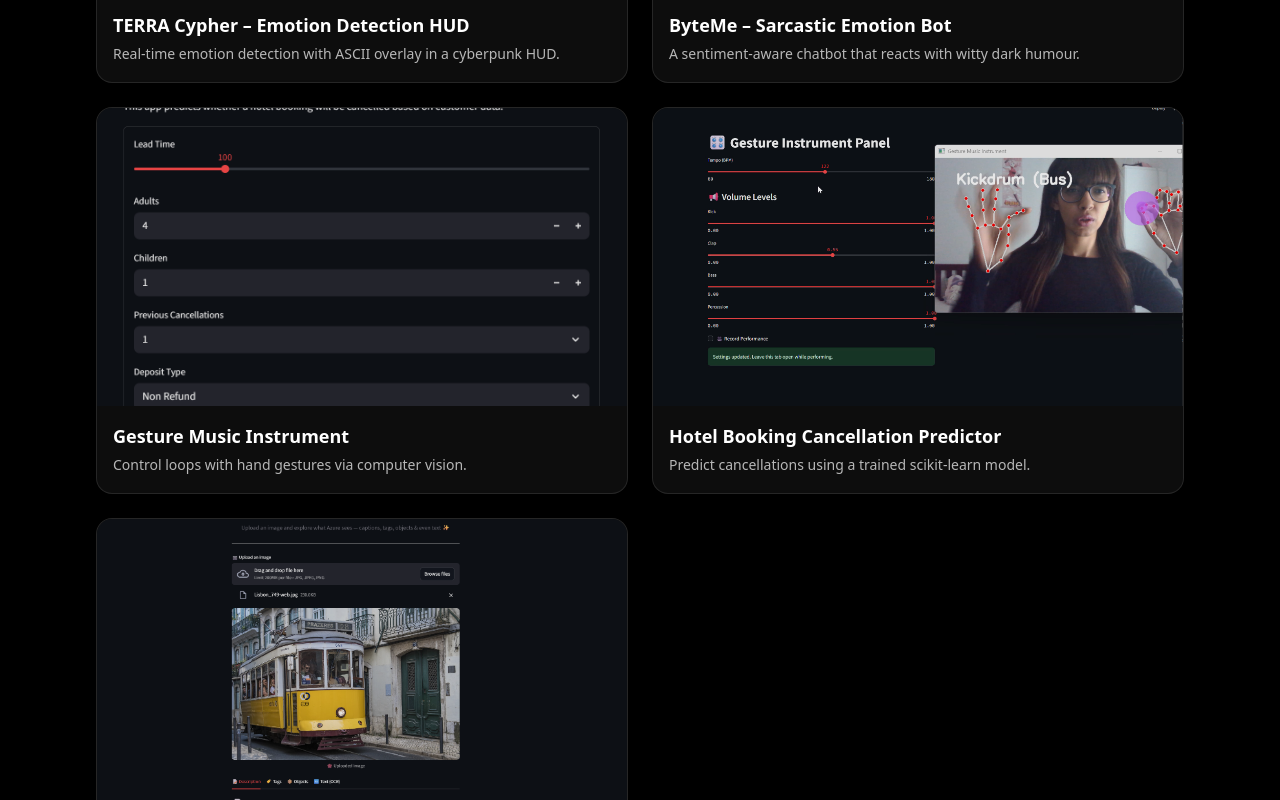
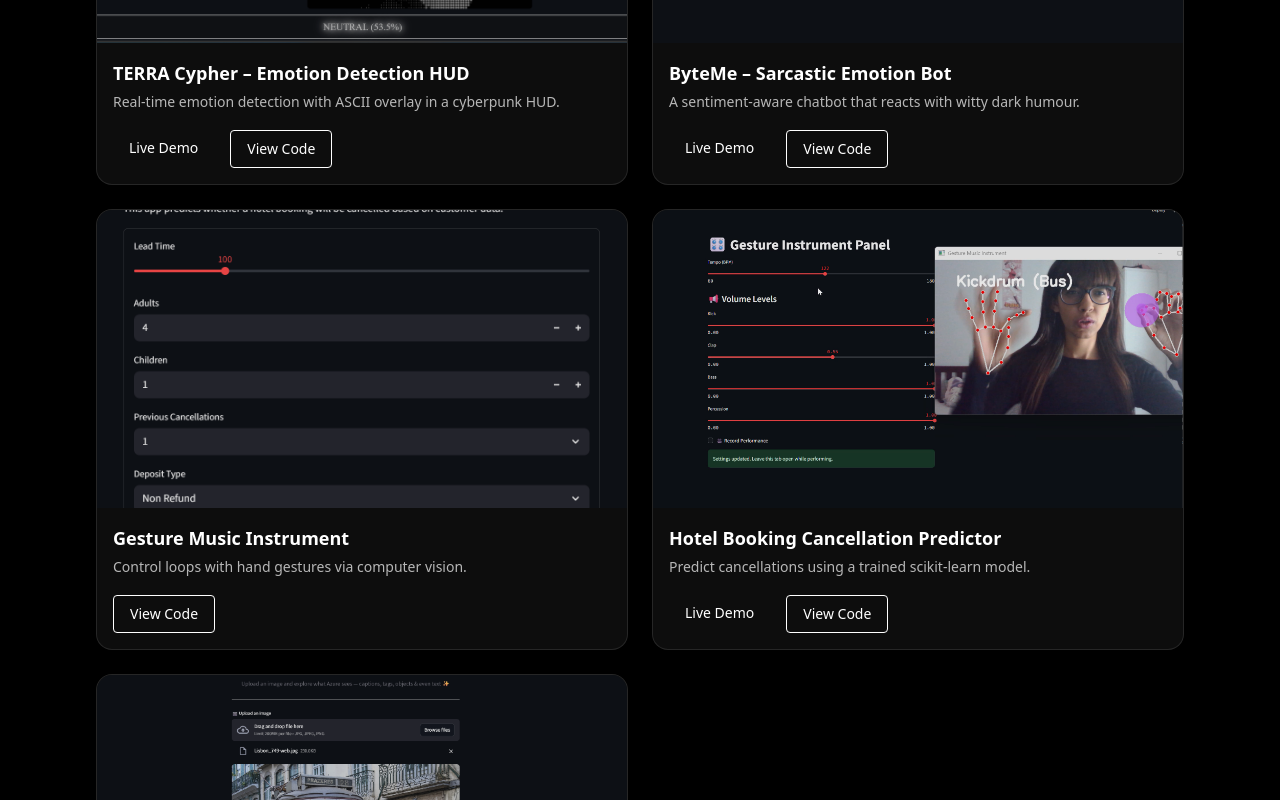
Before and after one commit to Terraspace009/aeshwarya-portfolio, a Next.js app: page / in a window 1280 px wide. Shown: the part 1720-2520 px from the top of the page. Built offline with nearby package versions, Linux system fonts and the light colour scheme.

Commit message:
Update page.tsx

```diff
--- a/app/page.tsx
+++ b/app/page.tsx
@@ -9,52 +9,60 @@ import Contact from "../components/Contact";
 
 export default function Home() {
   return (
-    <main className="relative">
+    <main className="relative min-h-screen bg-black text-white overflow-hidden">
       <ParticleBackground />
 
-      <section className="max-w-6xl mx-auto px-4 sm:px-6 lg:px-8 py-12">
+      <div className="relative z-10 max-w-6xl mx-auto px-4 sm:px-6 lg:px-8 py-12 space-y-24">
+        {/* Hero and About */}
+        <section className="space-y-12">
           <Hero />
           <About />
         </section>
 
-      <section
-        id="projects"
-        className="max-w-6xl mx-auto px-4 sm:px-6 lg:px-8 py-12"
-      >
+        {/* Projects */}
+        <section id="projects">
           <h2 className="text-3xl font-bold mb-8">Projects</h2>
           <div className="grid gap-6 sm:grid-cols-2">
             <ProjectCard
               title="TERRA Cypher – Emotion Detection HUD"
               description="Real‑time emotion detection with ASCII overlay in a cyberpunk HUD."
               image="/projects/one.png"
+              codeLink="https://github.com/Terraspace009/terra-cypherweb/blob/main/app.py"
+              demoLink="https://terra-cypherweb-b8yxnpeu9rjnwikjcf45jy.streamlit.app/"
             />
             <ProjectCard
               title="ByteMe – Sarcastic Emotion Bot"
               description="A sentiment‑aware chatbot that reacts with witty dark humour."
               image="/projects/two.png"
+              codeLink="https://github.com/Terraspace009/ByteMe"
+              demoLink="https://byteme-n6z2wt7c3gy5z3iyoisazl.streamlit.app/"
             />
             <ProjectCard
               title="Gesture Music Instrument"
               description="Control loops with hand gestures via computer vision."
               image="/projects/three.png"
+              codeLink="https://github.com/Terraspace009/gesture-music" // Add if exists
+              demoLink="" // Optional if demo not deployed
             />
             <ProjectCard
               title="Hotel Booking Cancellation Predictor"
               description="Predict cancellations using a trained scikit‑learn model."
               image="/projects/four.png"
+              codeLink="https://github.com/Terraspace009/hotel-booking-prediction"
+              demoLink="https://hotel-booking-prediction-9p7h3dhndnzxq26btdeduu.streamlit.app"
             />
             <ProjectCard
               title="Azure Computer Vision App"
               description="Captions, tags, objects, and OCR using Azure CV."
               image="/projects/five.png"
+              codeLink="https://github.com/Terraspace009/azure-cv-app"
+              demoLink="https://azure-cv-app-n7hamxehg76uncshsuvfea.streamlit.app/"
             />
           </div>
         </section>
 
-      <section
-        id="certifications"
-        className="max-w-6xl mx-auto px-4 sm:px-6 lg:px-8 py-12"
-      >
+        {/* Certifications */}
+        <section id="certifications">
           <h2 className="text-3xl font-bold mb-6">Certifications</h2>
           <div className="grid gap-4 sm:grid-cols-3">
             <CertificationCard title="Machine Learning Specialization" />
@@ -63,9 +71,11 @@ export default function Home() {
           </div>
         </section>
 
-      <section className="max-w-6xl mx-auto px-4 sm:px-6 lg:px-8 py-12">
+        {/* Contact */}
+        <section id="contact">
           <Contact />
         </section>
+      </div>
     </main>
   );
 }
```
Lines whose indentation alone changed are shown as unchanged.
